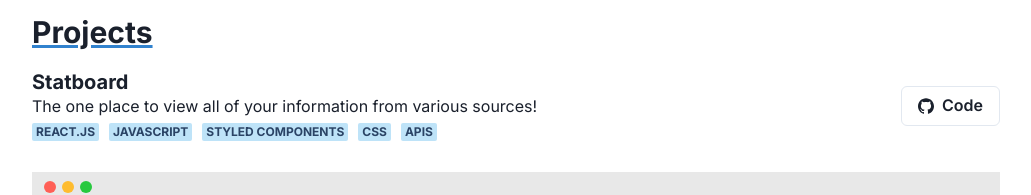
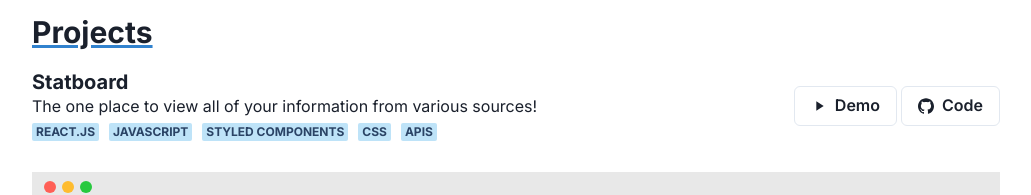
Before and after one commit to Mito9999/portfolio, a Next.js app: page /projects in a window 1280 px wide. Shown: the part 122-317 px from the top of the page, without its empty margins (124-1155 px from the left). Built offline with nearby package versions, Linux system fonts and the light colour scheme.

Commit message:
Add Demo button, styling improvements

```diff
--- a/pages/projects.js
+++ b/pages/projects.js
@@ -11,6 +11,7 @@ import {
 } from "@chakra-ui/react";
 import Title from "../components/Title";
 import { SiGithub } from "react-icons/si";
+import { MdPlayArrow } from "react-icons/md";
 
 const projects = [
   {
@@ -139,9 +140,9 @@ export default function Projects() {
             }
           >
             <Flex
-              direction={["column", "row"]}
+              direction={["column", "column", "row"]}
               justify="space-between"
-              align={["initial", "center"]}
+              align={["initial", "initial", "center"]}
             >
               <Box>
                 <Heading size="md">{project.title}</Heading>
@@ -154,17 +155,38 @@ export default function Projects() {
                   ))}
                 </Text>
               </Box>
+              <Flex
+                align="center"
+                ml={["0px", "0px", "20px"]}
+                mt={["20px", "20px", "0px"]}
+              >
+                {project.url && (
+                  <ChakraLink
+                    href={project.url}
+                    target="_blank"
+                    rel="noopener noreferrer"
+                    mr="4px"
+                  >
+                    <Button
+                      variant="outline"
+                      leftIcon={<MdPlayArrow />}
+                      my="8px"
+                    >
+                      Demo
+                    </Button>
+                  </ChakraLink>
+                )}
                 <ChakraLink
                   href={project.code}
                   target="_blank"
                   rel="noopener noreferrer"
-                ml={["0px", "20px"]}
-                mt={["20px", "0px"]}
+                  // ml="20px"
                 >
-                <Button variant="outline" leftIcon={<SiGithub />}>
+                  <Button variant="outline" leftIcon={<SiGithub />} my="8px">
                     Code
                   </Button>
                 </ChakraLink>
+              </Flex>
             </Flex>
 
             <ProjectImage project={project} />
```
Lines whose indentation alone changed are shown as unchanged.
